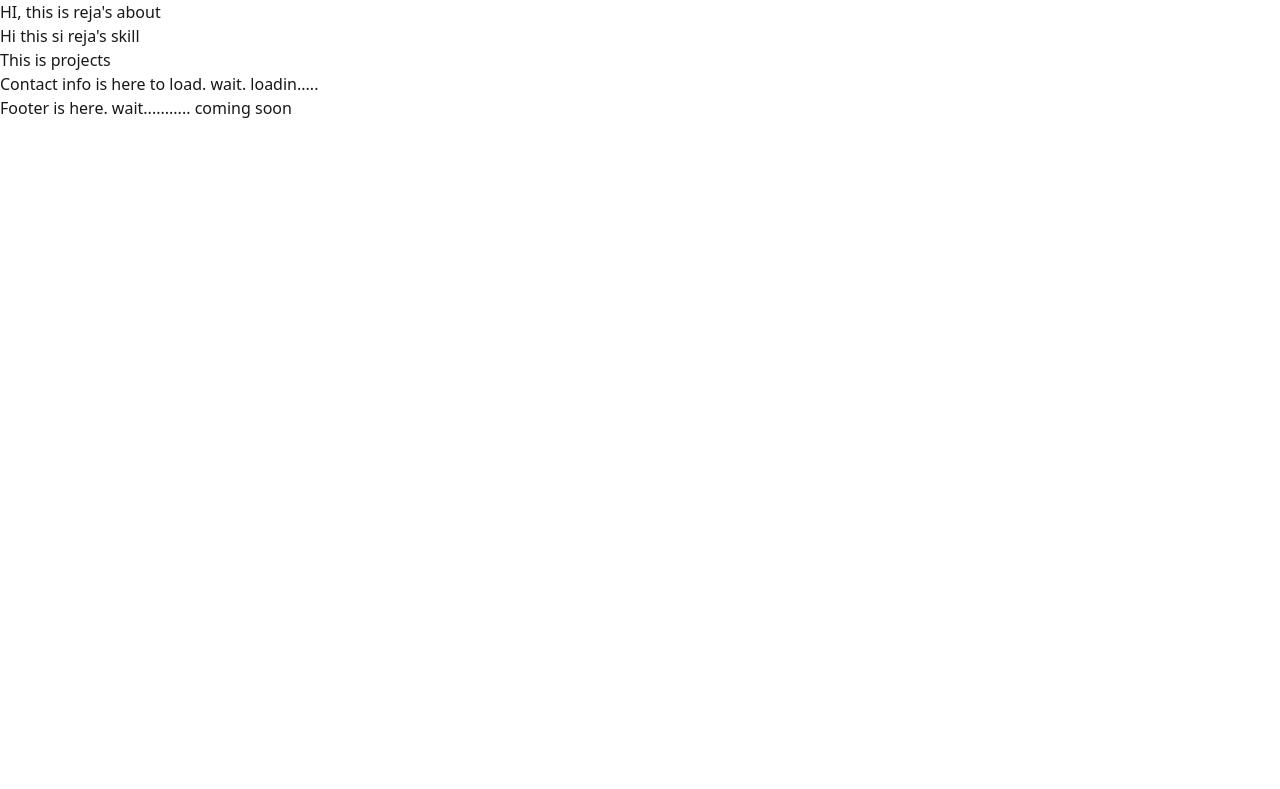
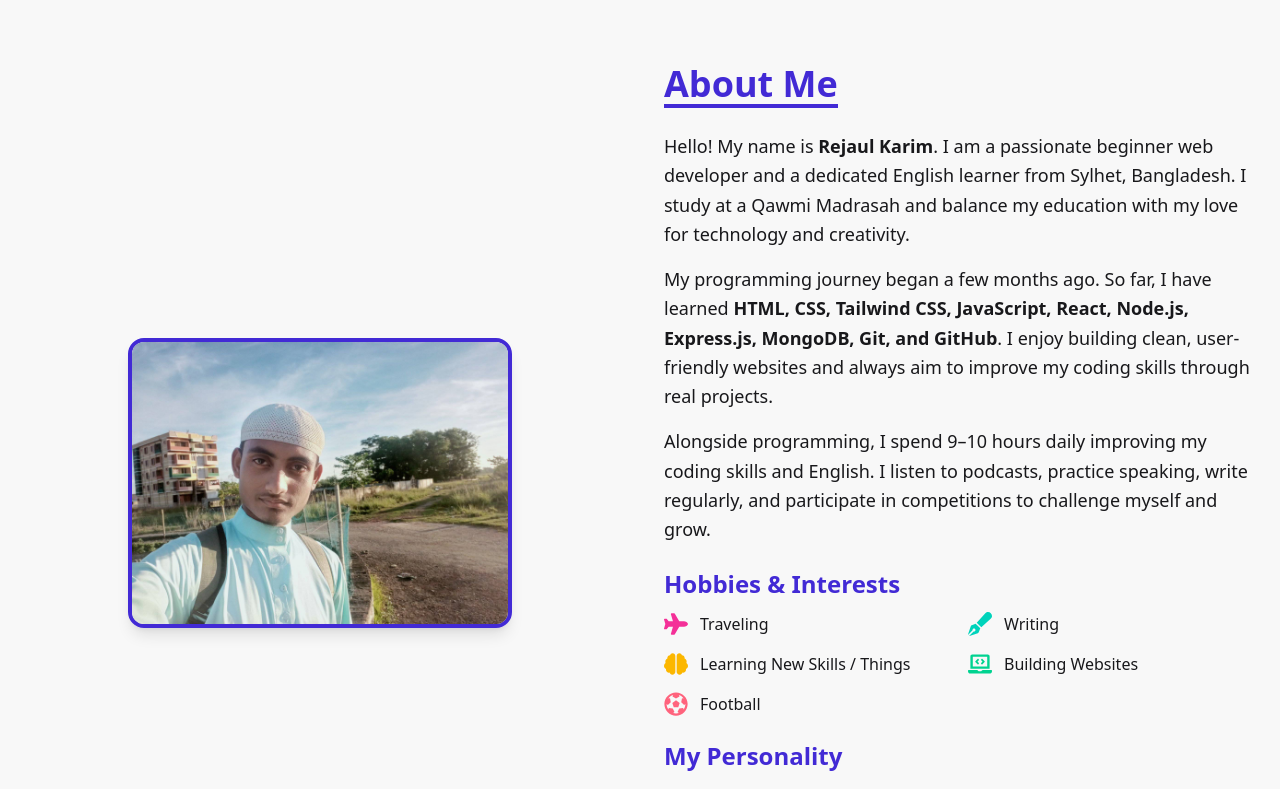
Before and after one commit to questcoderull/portfolio, a React (Vite) app: page / in a window 1280 px wide. Shown: the part 860-1649 px from the top of the page. Before the commit the page ends 980 px from the top, so only its background shows below. Built offline with nearby package versions, Linux system fonts and the light colour scheme.

Commit message:
add about section

```diff
--- a/src/Sections/About/About.jsx
+++ b/src/Sections/About/About.jsx
@@ -1,10 +1,102 @@
 import React from "react";
+import {
+  FaBrain,
+  FaFutbol,
+  FaLaptopCode,
+  FaPenFancy,
+  FaPlane,
+} from "react-icons/fa";
+
+import MyImage from "../../assets/ny-photo-3.jpg";
 
 const About = () => {
   return (
-    <div>
-      <h1>HI, this is reja's about</h1>
-    </div>
+    <section className="bg-base-200 py-16 px-6">
+      <div className="max-w-7xl mx-auto flex flex-col md:flex-row items-center gap-12">
+        {/* Left Side - Image */}
+        <div className="flex-1 flex justify-center">
+          <img
+            src={MyImage}
+            alt="Rejaul Karim"
+            className="rounded-2xl shadow-lg w-full max-w-sm border-4 border-primary hover:scale-105 transition-transform duration-300"
+          />
+        </div>
+
+        {/* Right Side - Text */}
+        <div className="flex-1">
+          {/* Title */}
+          <h2 className="text-4xl font-bold mb-6 text-primary border-b-4 border-primary inline-block">
+            About Me
+          </h2>
+
+          {/* Intro */}
+          <p className="text-lg text-base-content mb-4 leading-relaxed">
+            Hello! My name is{" "}
+            <span className="font-semibold">Rejaul Karim</span>. I am a
+            passionate beginner web developer and a dedicated English learner
+            from Sylhet, Bangladesh. I study at a Qawmi Madrasah and balance my
+            education with my love for technology and creativity.
+          </p>
+
+          {/* Programming Journey */}
+          <p className="text-lg text-base-content mb-4 leading-relaxed">
+            My programming journey began a few months ago. So far, I have
+            learned
+            <span className="font-semibold">
+              {" "}
+              HTML, CSS, Tailwind CSS, JavaScript, React, Node.js, Express.js,
+              MongoDB, Git, and GitHub
+            </span>
+            . I enjoy building clean, user-friendly websites and always aim to
+            improve my coding skills through real projects.
+          </p>
+
+          {/* English & Coding Learning */}
+          <p className="text-lg text-base-content mb-4 leading-relaxed">
+            Alongside programming, I spend 9–10 hours daily improving my coding
+            skills and English. I listen to podcasts, practice speaking, write
+            regularly, and participate in competitions to challenge myself and
+            grow.
+          </p>
+
+          {/* Hobbies Section */}
+          <h3 className="text-2xl font-semibold mt-6 mb-3 text-primary">
+            Hobbies & Interests
+          </h3>
+          <ul className="grid grid-cols-1 sm:grid-cols-2 gap-4 text-base-content">
+            <li className="flex items-center gap-3">
+              <FaPlane className="text-2xl text-secondary" /> Traveling
+            </li>
+            <li className="flex items-center gap-3">
+              <FaPenFancy className="text-2xl text-accent" /> Writing
+            </li>
+            <li className="flex items-center gap-3">
+              <FaBrain className="text-2xl text-warning" /> Learning New Skills
+              / Things
+            </li>
+            <li className="flex items-center gap-3">
+              <FaLaptopCode className="text-2xl text-success" /> Building
+              Websites
+            </li>
+            <li className="flex items-center gap-3">
+              <FaFutbol className="text-2xl text-error" /> Football
+            </li>
+          </ul>
+
+          {/* Personality */}
+          <h3 className="text-2xl font-semibold mt-6 mb-3 text-primary">
+            My Personality
+          </h3>
+          <p className="text-lg text-base-content leading-relaxed">
+            I am hardworking, curious, and eager to grow. I believe in taking
+            small steps toward big goals, always improving myself, and never
+            giving up on learning. I also believe that if you don't start
+            something today, even just with small steps, then we will keep
+            postponing it later.
+          </p>
+        </div>
+      </div>
+    </section>
   );
 };
 
```
Also changed, not shown: src/assets/ny-photo-3.jpg (added), 1 other file (tests, documents, lock files or other folders).
